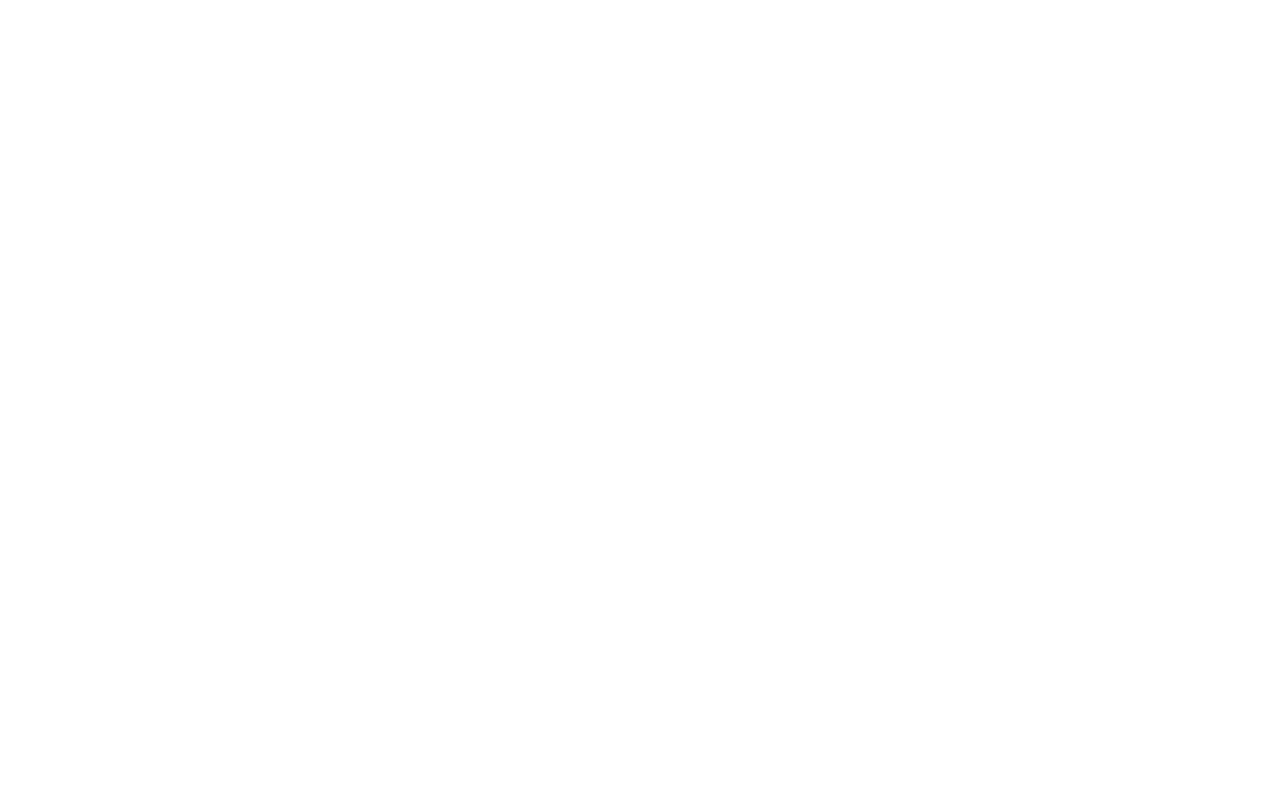
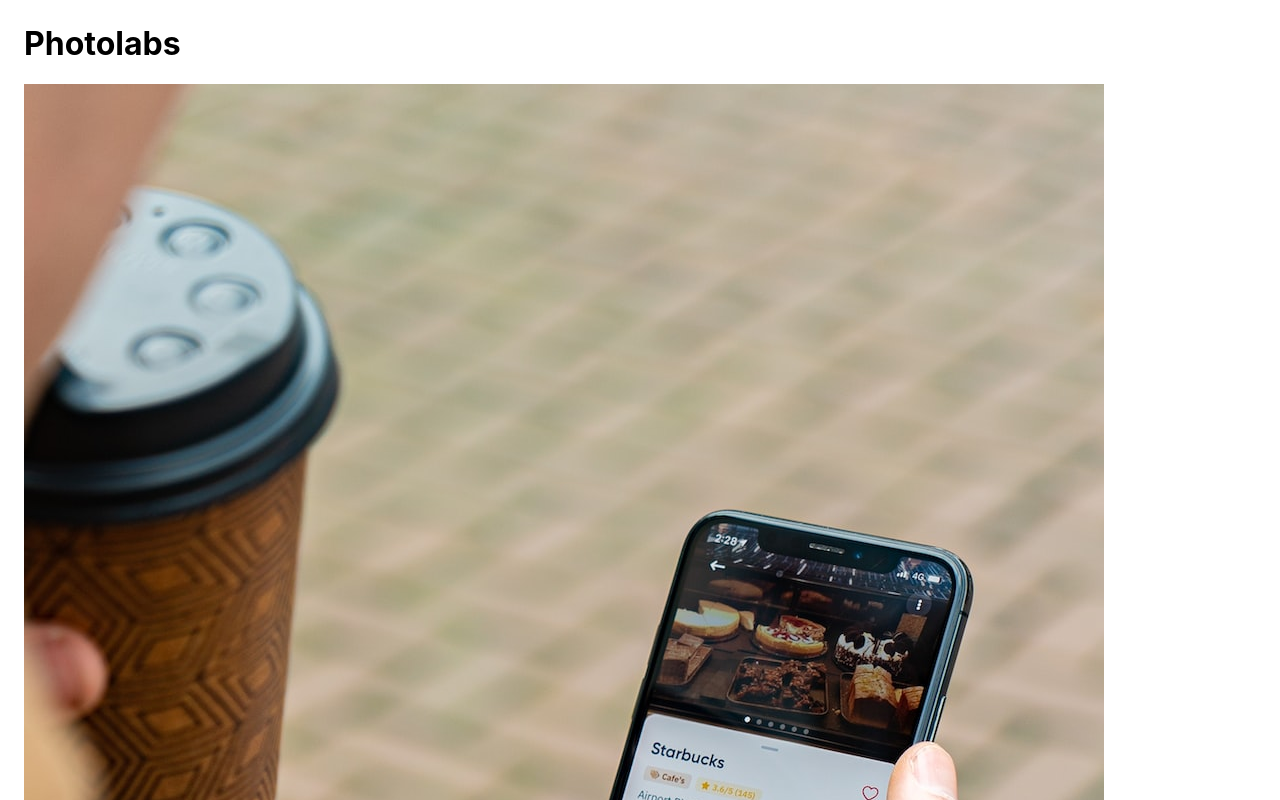
Before and after one commit to Oliviaa7/photolabs, a React (Create React App) app in the folder frontend/: page / in a window 1280 px wide. Shown: the top 800 px of the page. Built offline with nearby package versions, Linux system fonts and the light colour scheme; the HTML template or start-up script is replaced by a standard one.

Commit message:
used sample data to build basic PhotoListItem component

```diff
--- a/frontend/src/App.jsx
+++ b/frontend/src/App.jsx
@@ -1,13 +1,25 @@
 import React from 'react';
-
 import PhotoListItem from './components/PhotoListItem';
 import './App.scss';
 
 // Note: Rendering a single component to build components in isolation
+
+const sampleDataForPhotoListItem = {
+  id: "1",
+  location: {
+    city: "Montreal",
+    country: "Canada",
+  },
+  imageSource: `${process.env.PUBLIC_URL}/Image-1-Regular.jpeg`,
+  username: "Joe Example",
+  profile: `${process.env.PUBLIC_URL}/profile-1.jpg`,
+};
+
 const App = () => {
   return (
     <div className="App">
-      <PhotoListItem/>
+      <h1>Photolabs</h1>
+      <PhotoListItem sampleData={sampleDataForPhotoListItem}/>
     </div>
   );
 };
--- a/frontend/src/components/PhotoListItem.jsx
+++ b/frontend/src/components/PhotoListItem.jsx
@@ -1,21 +1,19 @@
 import React from "react";
-
 import "../styles/PhotoListItem.scss";
 
+const PhotoListItem = (props) => {
+  const { sampleData } = props;
 
-const sampleDataForPhotoListItem = {
-  id: "1",
-  location: {
-    city: "Montreal",
-    country: "Canada",
-  },
-  imageSource: `${process.env.PUBLIC_URL}/Image-1-Regular.jpeg`,
-  username: "Joe Example",
-  profile: `${process.env.PUBLIC_URL}/profile-1.jpg`,
-};
-
-const PhotoListItem = () => {
-  /* Insert React */
+  return (
+    <article className="PhotoListItem">
+      <div key={sampleData.id}>
+        <img src={sampleData.imageSource} />
+        <img src={sampleData.profile} />
+        <h3>{sampleData.username}</h3>
+        <h4>{sampleData.location.city}, {sampleData.location.country}</h4>
+      </div>
+    </article>
+  )
 };
 
 export default PhotoListItem;
```
Also changed, not shown: 1 other file (tests, documents, lock files or other folders).
